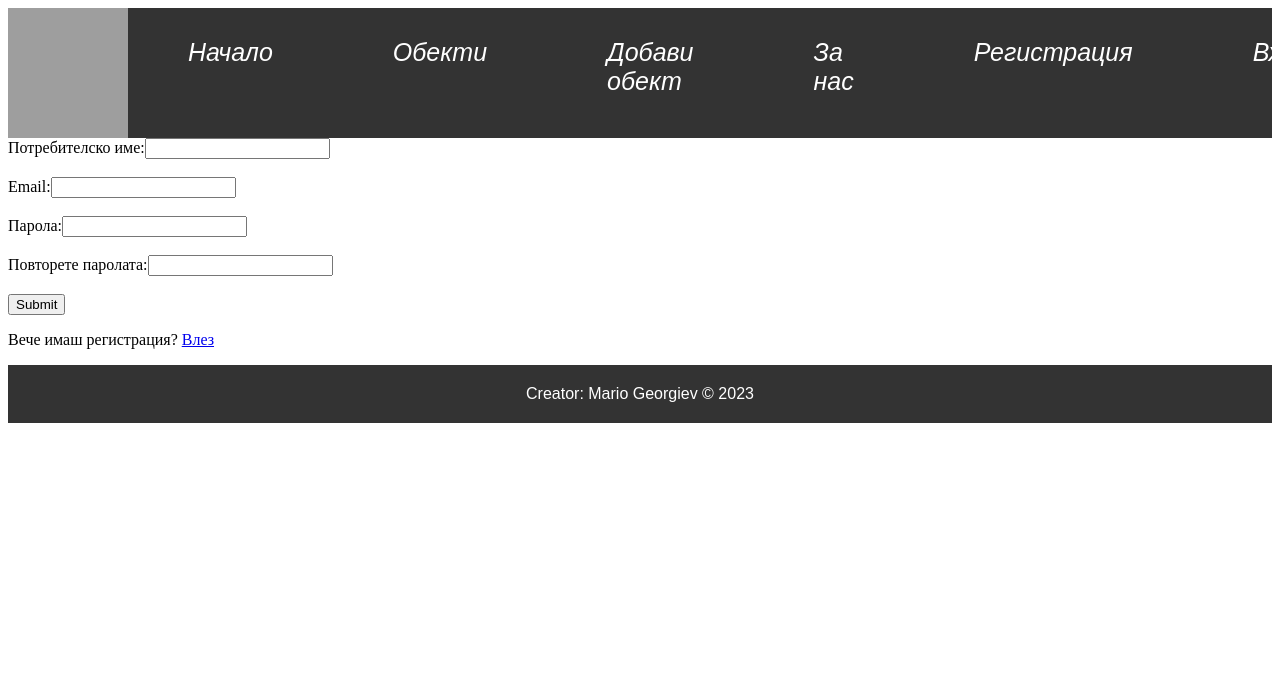
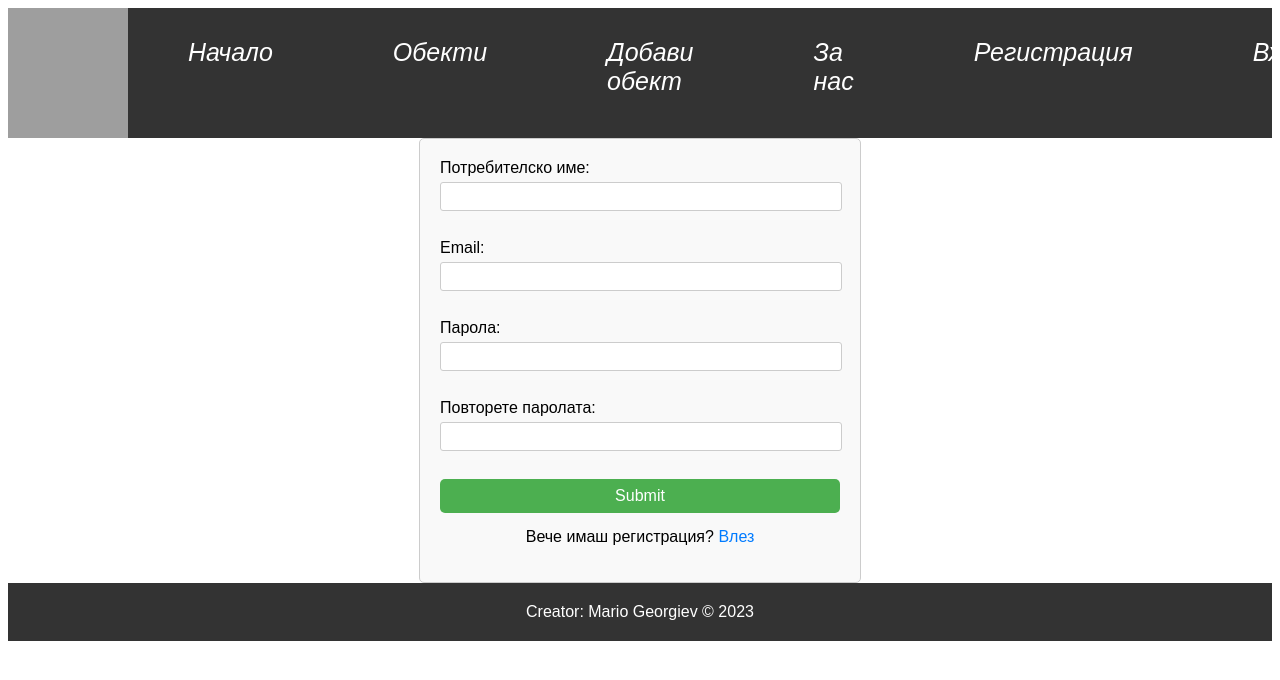
Before and after one commit to lenzarata93/react-project, a React (Vite) app in the folder client/: page /registration in a window 1280 px wide. Shown: the top 680 px of the page. Built offline with nearby package versions, Linux system fonts and the light colour scheme; grey boxes are pictures that could not be loaded.

Commit message:
Add basic css to registration
Add empty About and Home components

```diff
--- a/client/src/components/Places/Places-List.module.css
+++ b/client/src/components/Places/Places-List.module.css
@@ -1,20 +1,3 @@
 .places-container {
-    display: flex;
-    justify-content: space-between; /* Пространство между картичките */
-    gap: 20px; /* Отстояние между картичките */
-  }
-
-  .places {
-    flex: 0 1 calc(50% - 10px); /* Задава широчина на картичките */
-    background-color: #f9f9f9;
-    padding: 20px;
-    text-align: center;
-    border-radius: 10px;
-    display: flex;
-  }
-
-  .places img {
-    max-width: 100%;
-    height: auto;
-    border-radius: 8px;
-  }
+  flex-direction: column;
+}
--- a/client/src/components/Users/User-Registration.jsx
+++ b/client/src/components/Users/User-Registration.jsx
@@ -1,3 +1,5 @@
+import styles from "../Users/User-Registration.module.css"
+
 export default function Registration(){
     return (
       <>
--- /dev/null
+++ b/client/src/components/Users/User-Registration.module.css
@@ -0,0 +1,53 @@
+form {
+    max-width: 400px;
+    margin: 0 auto;
+    font-family: Arial, sans-serif;
+    padding: 20px;
+    border: 1px solid #ccc;
+    border-radius: 5px;
+    background-color: #f9f9f9;
+  }
+
+  label {
+    display: block;
+    margin-bottom: 5px;
+  }
+
+  input[type="text"],
+  input[type="email"],
+  input[type="password"] {
+    width: calc(100% - 12px);
+    padding: 6px;
+    margin-bottom: 10px;
+    border: 1px solid #ccc;
+    border-radius: 3px;
+  }
+
+  input[type="submit"] {
+    width: 100%;
+    padding: 8px;
+    border: none;
+    border-radius: 5px;
+    background-color: #4caf50;
+    color: white;
+    font-size: 16px;
+    cursor: pointer;
+  }
+
+  input[type="submit"]:hover {
+    background-color: #45a049;
+  }
+
+  p {
+    margin-top: 15px;
+    text-align: center;
+  }
+
+  a {
+    color: #007bff;
+    text-decoration: none;
+  }
+
+  a:hover {
+    text-decoration: underline;
+  }
```
Also changed, not shown: client/src/components/About.jsx (added), client/src/components/Home.jsx (added).
